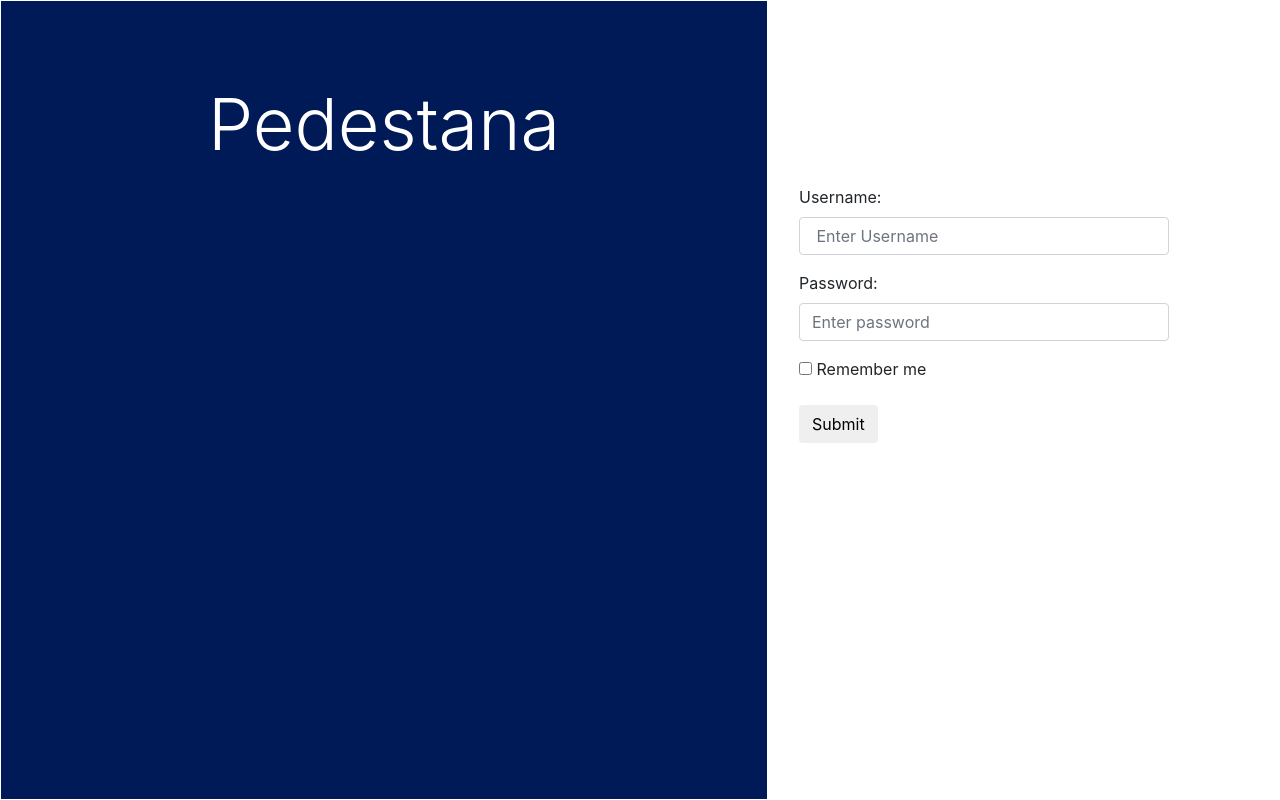
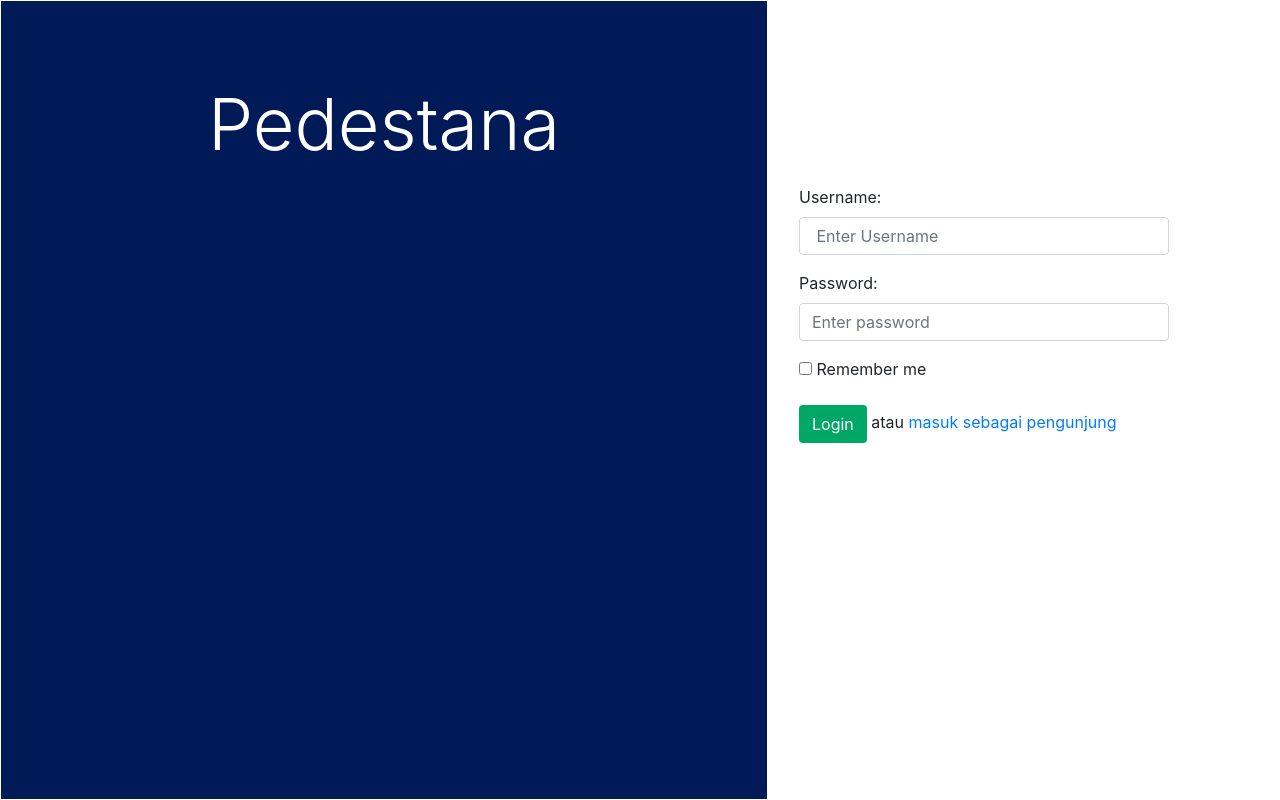
Before and after one commit to sirpenguin33/Pedestana, a CodeIgniter app: page /Pedestana/index.php/login/index in a window 1280 px wide. Run offline with CodeIgniter, Linux system fonts and the light colour scheme; some libraries are stand-ins or nearby versions.

Commit message:
Update Login_Page.php

```diff
--- a/application/views/Login_Page.php
+++ b/application/views/Login_Page.php
@@ -39,7 +39,9 @@
 				</div>
 				<div class="form-group">
 					<div class="col-sm-offset-2 col-sm-10">
-						<button type="submit" class="btn btn-default">Submit</button>
+						<button type="submit" class="btn btn-default" style="background-color:#00A868;color:white;">Login</button>
+						atau
+						<a href="#">masuk sebagai pengunjung</a>
 					</div>
 				</div>
 					</form>
```
